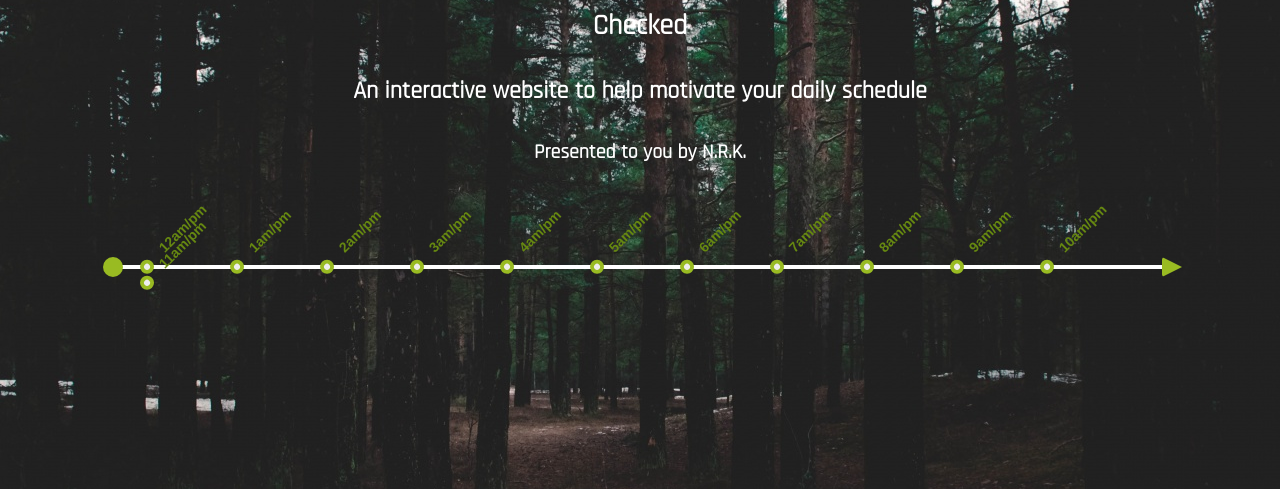
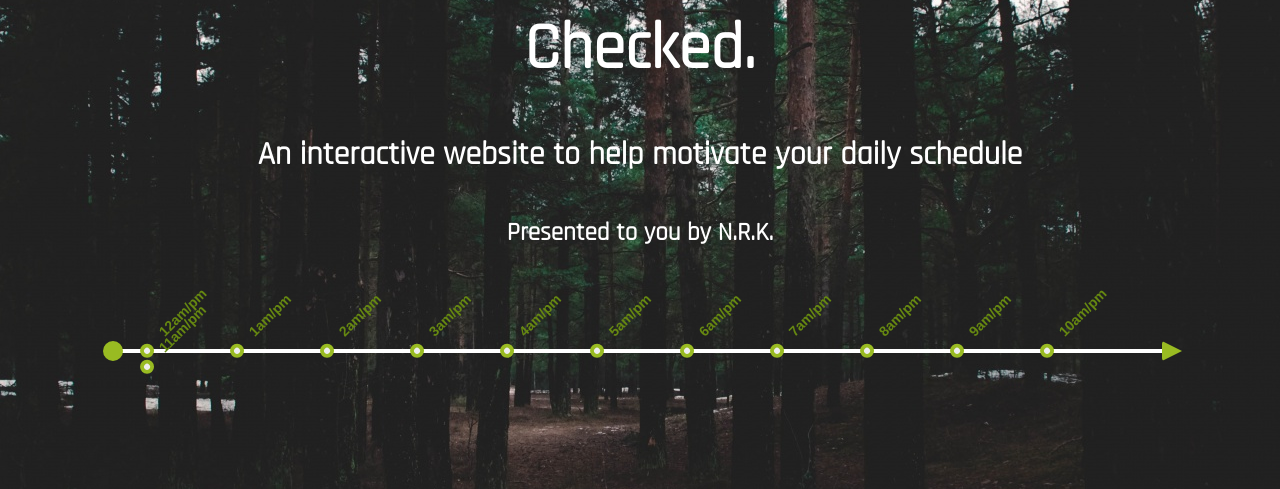
Before and after one commit to rebeccaruva/nrk, a Python web app: template templates/checked.html in a window 1280 px wide. Shown: the top 489 px of the page. Run offline with Jinja, Linux system fonts and the light colour scheme; the template is opened without the code that fills it, so the values that code supplies are empty.

Commit message:
edited checked css and html

```diff
--- a/static/checked.css
+++ b/static/checked.css
@@ -3,7 +3,21 @@ body {
   font-size: 24px;
   color: white;
 }
-
+#name {
+  font-family: 'Rajdhani', sans-serif;
+  font-size: 65px;
+  color: white;
+}
+#description {
+  font-family: 'Rajdhani', sans-serif;
+  font-size: 32px;
+  color: white;
+}
+#poweredby {
+  font-family: 'Rajdhani', sans-serif;
+  font-size: 25px;
+  color: white;
+}
 #signin {
   top: 50%;
 }
--- a/templates/checked.html
+++ b/templates/checked.html
@@ -10,9 +10,9 @@
   </head>
   <body id="home">
     <center>
-    <h3><center><font color="white">Checked</font></center></h3>
-    <h4><center><font color="white">An interactive website to help motivate your daily schedule</font></center></h4>
-    <h5><center><font color="white">Presented to you by N.R.K.</font></center></h5>
+    <h1 id="name"><center><font color="white">Checked.</font></center></h1>
+    <h4 id="description"><center><font color="white">An interactive website to help motivate your daily schedule</font></center></h4>
+    <h5 id="poweredby"><center><font color="white">Presented to you by N.R.K.</font></center></h5>
 <!--
     <script type="text/javascript" src="https://www.gstatic.com/charts/loader.js"></script>
     <script src="/static/checked.js"></script>
```
